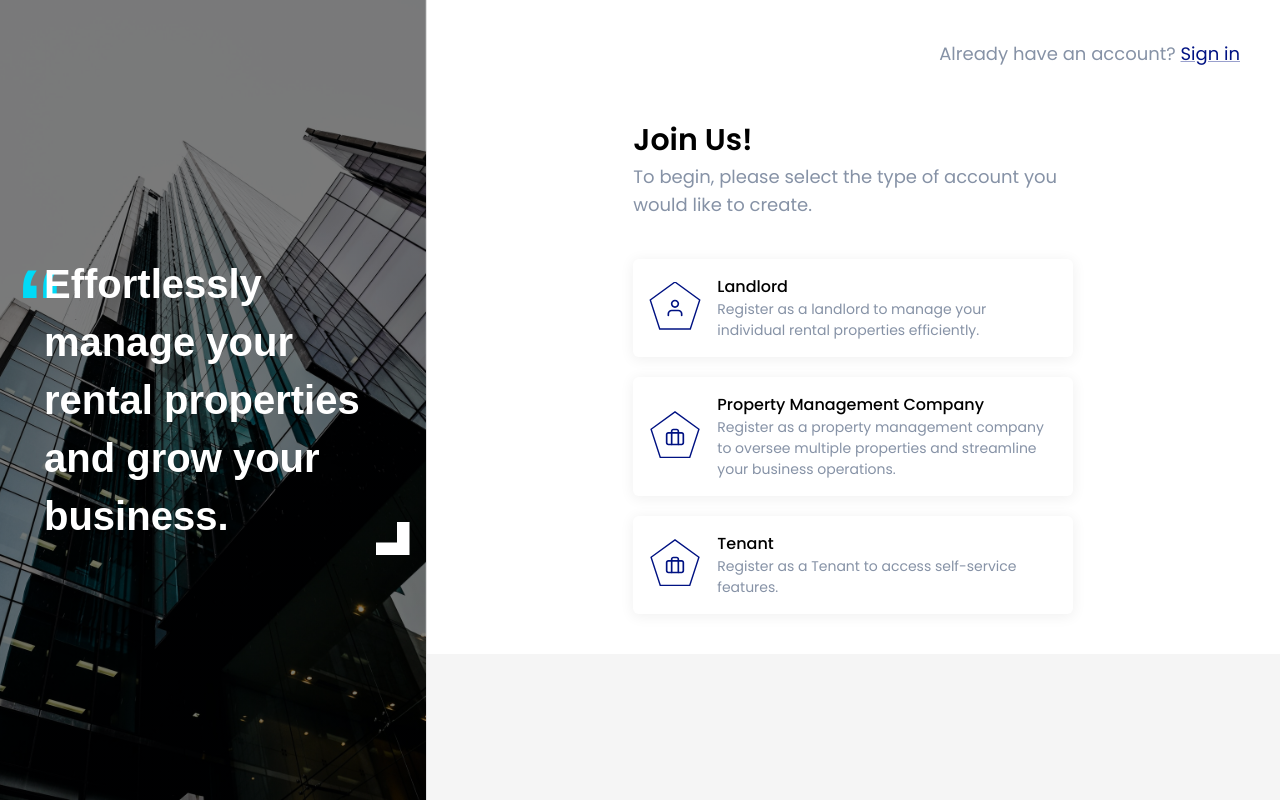
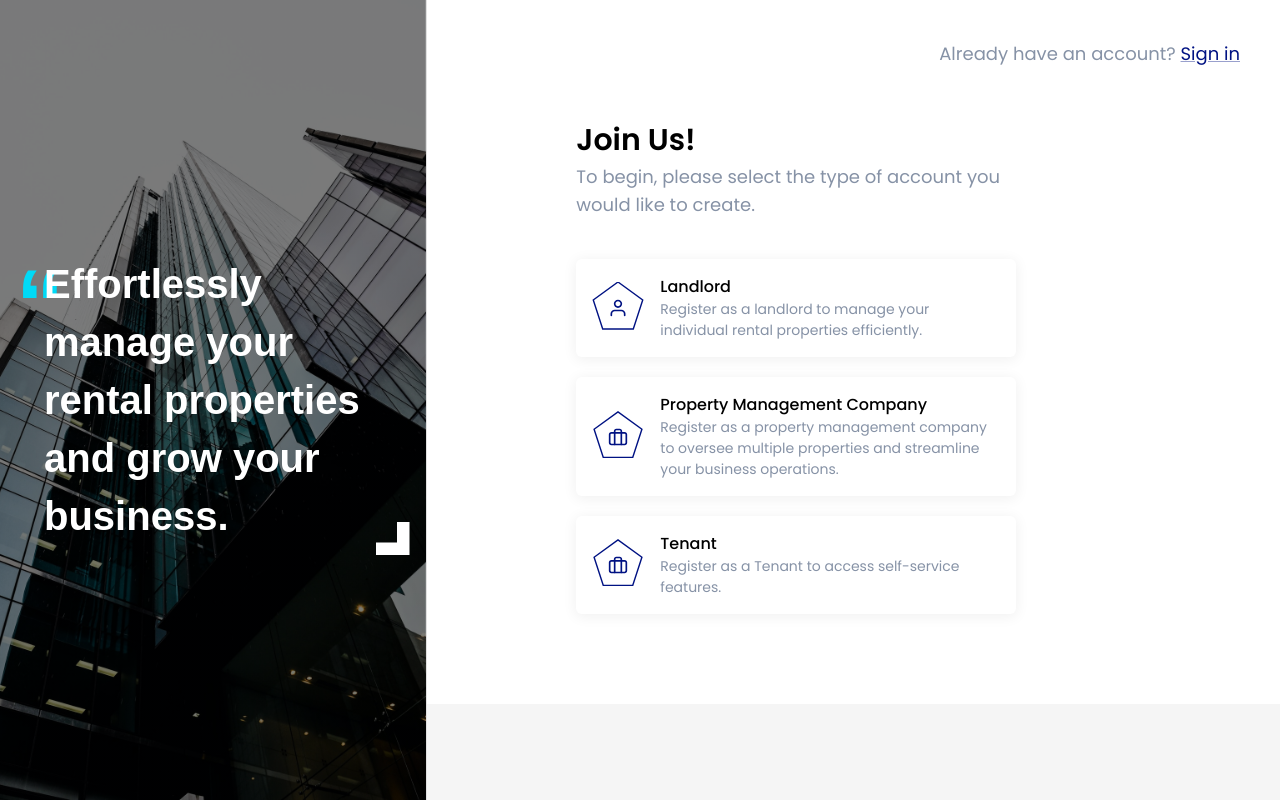
Before and after one commit to Kamran0925/manzeli-frontend, a React (Create React App) app: page / in a window 1280 px wide. Built offline with nearby package versions, Linux system fonts and the light colour scheme; a web font is replaced by a local one.

Commit message:
Add fix for secondary section styles

```diff
--- a/src/components/registration/SecondarySection/SecondarySection.module.css
+++ b/src/components/registration/SecondarySection/SecondarySection.module.css
@@ -1,15 +1,10 @@
-.container {
+.box1 {
   display: flex;
   flex-direction: column;
-  display: flex;
   align-items: center;
 }
 
-.div1 {
-  display: "flex";
-  align-items: "center";
+.box2 {
+  margin: 50px auto;
+  max-width: 554px;
 }
-
-.container2 {
-  margin-top: 40px;
-}
--- a/src/components/registration/SecondarySection/SecondarySection.tsx
+++ b/src/components/registration/SecondarySection/SecondarySection.tsx
@@ -17,8 +17,8 @@ const SecondarySection = () => {
 
   return (
     <>
-      <Box component="section" className={styles.container}>
-        <Box style={{ marginLeft: "auto", display: "inline" }}>
+      <Box component="section" className={styles.box1}>
+        <Box sx={{ marginLeft: "auto", display: "flex" }}>
           <Typography variant="body1">
             Already have an account?{" "}
             <Link color="primary" variant="body1">
@@ -27,24 +27,25 @@ const SecondarySection = () => {
           </Typography>
         </Box>
 
-        <Box
-          sx={{
-            margin: {
-              xs: "50px 0px 0px 0px",
-            },
-            maxWidth: "440px",
-          }}
-        >
+        <Box className={styles.box2}>
           <Typography variant="h3">Join Us!</Typography>
 
-          <Typography variant="body1">
+          <Typography
+            variant="body1"
+            sx={{
+              width: {
+                xs: "100%",
+                sm: "80%",
+              },
+            }}
+          >
             To begin, please select the type of account you would like to
             create.
           </Typography>
 
           <Box
             sx={{
-              margin: "20px 0px 0px 0px",
+              marginTop: "20px",
               maxWidth: "440px",
             }}
           >
```
